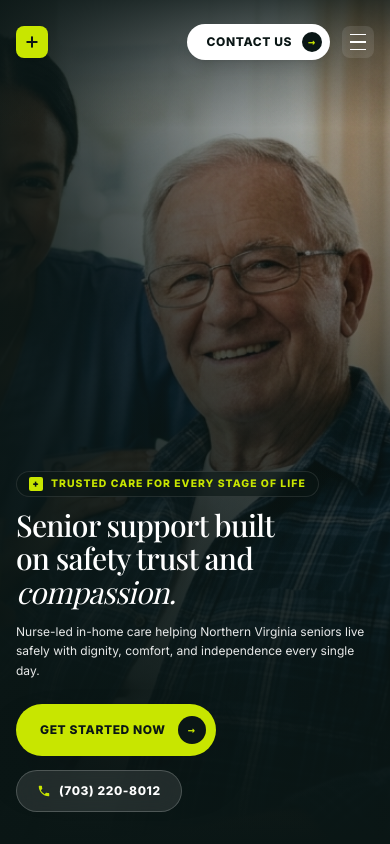
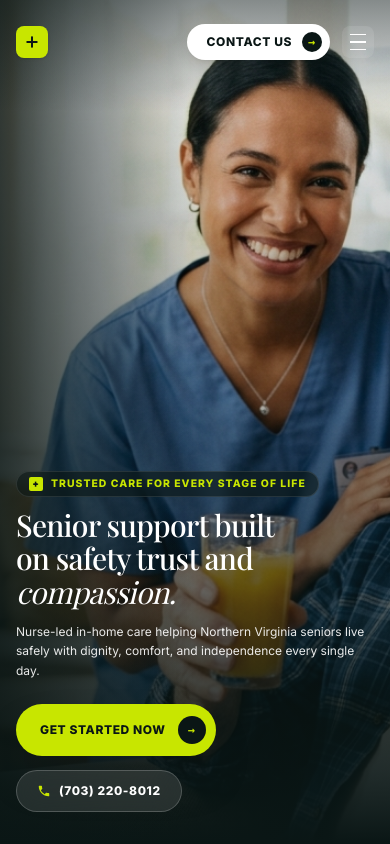
Before and after one commit to ajjuiglesias/AnisCare, a Next.js app: page / in a window 390 px wide. Shown: the top 844 px of the page. Built offline with nearby package versions, Linux system fonts and the light colour scheme; a web font is replaced by a local one.

Commit message:
fix: adjust mobile hero image focal point to object-[52%_10%] so both characters are clearly visible

```diff
--- a/src/components/Hero.tsx
+++ b/src/components/Hero.tsx
@@ -6,24 +6,24 @@ export default function Hero() {
       id="hero"
       className="relative w-full min-h-[100dvh] sm:min-h-[750px] lg:min-h-[850px] max-h-[1100px] flex flex-col justify-end overflow-hidden bg-[#0a1615]"
     >
-      {/* Background Image: Carefully positioned for mobile and desktop */}
+      {/* Background Image: Centered on the characters (Nurse & Senior) across mobile and desktop */}
       <Image
         src="/images/hero-banner.jpg"
         alt="Compassionate nurse standing behind smiling senior man"
         fill
         priority
-        className="object-cover object-[78%_15%] sm:object-[70%_22%] md:object-[65%_28%] lg:object-[60%_35%]"
+        className="object-cover object-[52%_10%] sm:object-[60%_20%] md:object-[60%_25%] lg:object-[60%_35%]"
         sizes="100vw"
       />
 
-      {/* Responsive Gradient Overlays: Ensures faces are visible at the top, text is readable at the bottom */}
-      <div className="absolute inset-0 bg-gradient-to-t from-[#0a1615] via-[#0a1615]/70 sm:via-[#0a1615]/50 to-transparent pointer-events-none" />
-      <div className="absolute inset-0 bg-gradient-to-r from-[#0a1615]/90 via-[#0a1615]/40 to-transparent pointer-events-none" />
-      <div className="absolute top-0 left-0 right-0 h-32 bg-gradient-to-b from-[#0a1615]/80 to-transparent pointer-events-none" />
+      {/* Gradients: Clear upper/middle area on mobile so characters are bright and visible, darkening at bottom for text readability */}
+      <div className="absolute inset-0 bg-gradient-to-t from-[#0a1615] via-[#0a1615]/35 to-transparent pointer-events-none" />
+      <div className="absolute inset-0 bg-gradient-to-r from-[#0a1615]/80 via-transparent to-transparent sm:from-[#0a1615]/90 sm:via-[#0a1615]/40 pointer-events-none" />
+      <div className="absolute top-0 left-0 right-0 h-28 bg-gradient-to-b from-[#0a1615]/50 to-transparent sm:from-[#0a1615]/70 pointer-events-none" />
 
       {/* Hero Content Area */}
-      <div className="relative z-10 w-full max-w-7xl mx-auto px-4 sm:px-6 lg:px-8 pt-28 sm:pt-32 pb-8 sm:pb-12 lg:pb-16">
-        <div className="flex flex-col lg:flex-row lg:items-end justify-between gap-8 lg:gap-14">
+      <div className="relative z-10 w-full max-w-7xl mx-auto px-4 sm:px-6 lg:px-8 pt-24 sm:pt-32 pb-8 sm:pb-12 lg:pb-16">
+        <div className="flex flex-col lg:flex-row lg:items-end justify-between gap-6 sm:gap-8 lg:gap-14">
 
           {/* Left Column: Tag, Headline, Subtext, CTA Button */}
           <div className="flex flex-col items-start max-w-xl lg:max-w-2xl">
```
